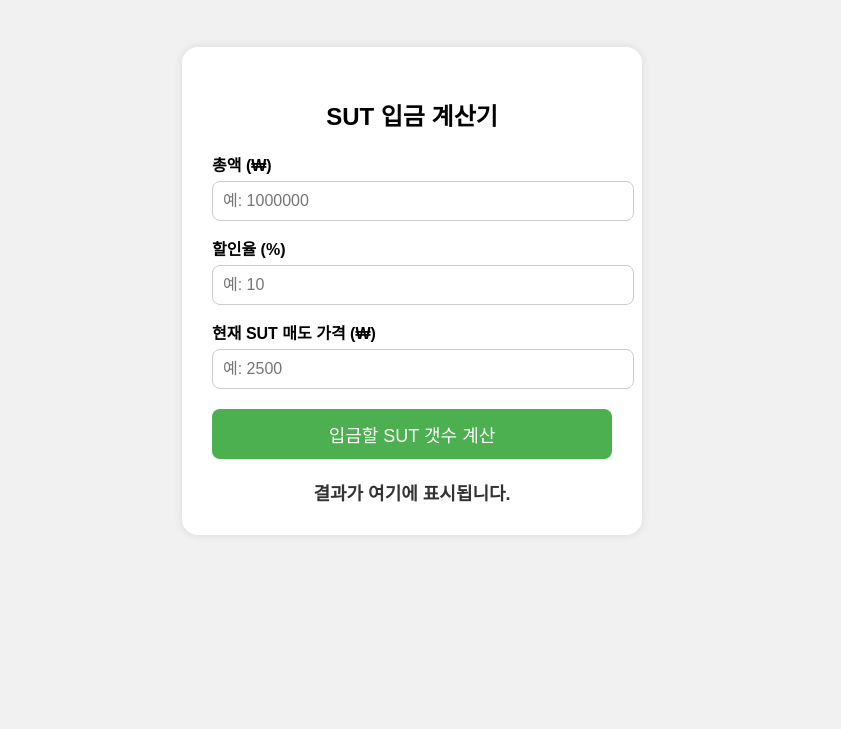
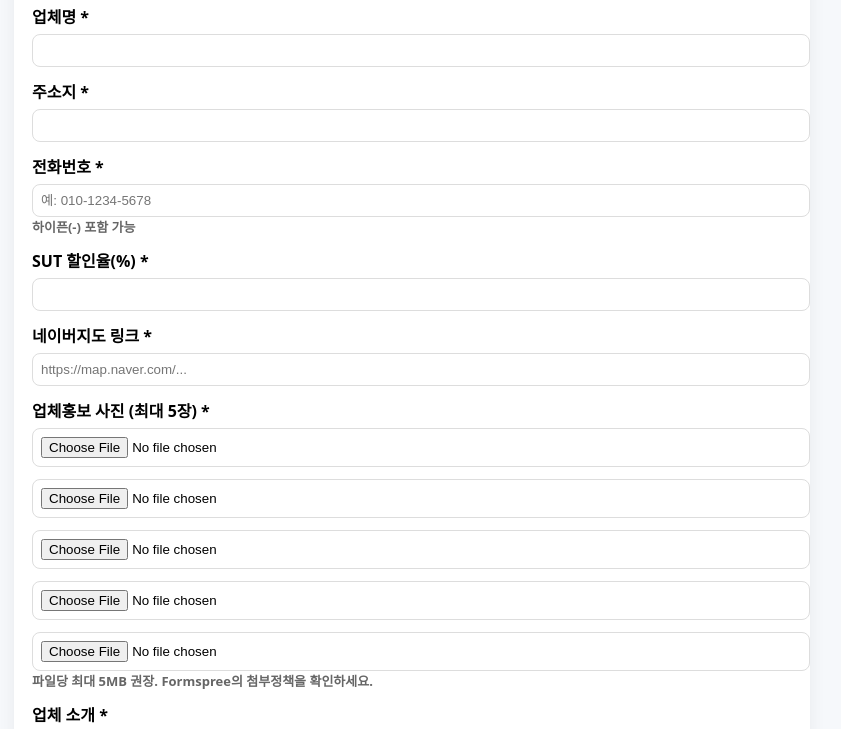
Before and after one commit to sutcoin/business, a plain HTML site: page index.html in a window 1280 px wide. Shown: the part 117-846 px from the top of the page, without its empty margins (228-1069 px from the left). Before the commit the page ends 816 px from the top, so only its background shows below. Drawn offline with Linux system fonts and the light colour scheme.

Commit message:
Update index.html

```diff
--- a/index.html
+++ b/index.html
@@ -1,95 +1,71 @@
-<!DOCTYPE html>
+<!doctype html>
 <html lang="ko">
 <head>
-  <meta charset="UTF-8">
-  <title>SUT 계산기</title>
+<meta charset="utf-8" />
+<meta name="viewport" content="width=device-width,initial-scale=1" />
+<title>업체 정보 제출</title>
 <style>
-    body {
-      font-family: Arial, sans-serif;
-      background: #f1f1f1;
-      display: flex;
-      justify-content: center;
-      align-items: center;
-      height: 100vh;
-    }
-    .container {
-      background: #fff;
-      padding: 30px;
-      border-radius: 16px;
-      box-shadow: 0 0 10px rgba(0,0,0,0.1);
-      width: 400px;
-    }
-    h2 {
-      text-align: center;
-    }
-    label {
-      display: block;
-      margin-top: 15px;
-      font-weight: bold;
-    }
-    input {
-      width: 100%;
-      padding: 10px;
-      margin-top: 5px;
-      border-radius: 8px;
-      border: 1px solid #ccc;
-      font-size: 16px;
-    }
-    button {
-      width: 100%;
-      margin-top: 20px;
-      padding: 12px;
-      font-size: 18px;
-      background-color: #4CAF50;
-      color: white;
-      border: none;
-      border-radius: 8px;
-      cursor: pointer;
-    }
-    .result {
-      margin-top: 20px;
-      font-size: 18px;
-      text-align: center;
-      font-weight: bold;
-      color: #333;
-    }
+  body{font-family:system-ui, "Noto Sans KR", sans-serif; padding:20px; background:#f6f8fb}
+  .card{max-width:760px;margin:0 auto;background:#fff;padding:18px;border-radius:10px;box-shadow:0 6px 18px rgba(0,0,0,0.06)}
+  label{display:block;margin-top:12px;font-weight:600}
+  input, textarea, select{width:100%;padding:8px;margin-top:6px;border:1px solid #ddd;border-radius:8px}
+  .row{display:flex;gap:12px}
+  .row > div{flex:1}
+  .small{font-size:13px;color:#666}
+  .files{display:flex;flex-direction:column;gap:6px}
+  button{margin-top:14px;padding:10px 14px;border-radius:8px;border:0;background:#0b74de;color:#fff;font-weight:700}
 </style>
 </head>
 <body>
-  <div class="container">
-    <h2>SUT 입금 계산기</h2>
+  <div class="card">
+    <h2>업체 정보 제출</h2>
+    <form id="businessForm" action="https://formspree.io/f/your_form_id" method="POST" enctype="multipart/form-data">
+      <label>업체명 *
+        <input name="business_name" required maxlength="100" />
+      </label>
 
-    <label for="total">총액 (₩)</label>
-    <input type="number" id="total" placeholder="예: 1000000">
+      <label>주소지 *
+        <input name="address" required />
+      </label>
 
-    <label for="discount">할인율 (%)</label>
-    <input type="number" id="discount" placeholder="예: 10">
+      <label>전화번호 *
+        <input name="phone" type="tel" pattern="^0[0-9\-]{8,12}$" placeholder="예: 010-1234-5678" required />
+        <div class="small">하이픈(-) 포함 가능</div>
+      </label>
 
-    <label for="sutPrice">현재 SUT 매도 가격 (₩)</label>
-    <input type="number" id="sutPrice" placeholder="예: 2500">
+      <label>SUT 할인율(%) *
+        <input name="discount" type="number" step="0.01" min="0" max="100" required />
+      </label>
 
-    <button onclick="calculateSUT()">입금할 SUT 갯수 계산</button>
+      <label>네이버지도 링크 *
+        <input name="naver_map" type="url" placeholder="https://map.naver.com/... " required />
+      </label>
 
-    <div class="result" id="result">결과가 여기에 표시됩니다.</div>
+      <label>업체홍보 사진 (최대 5장) *
+        <div class="files">
+          <input name="photo1" type="file" accept="image/*" />
+          <input name="photo2" type="file" accept="image/*" />
+          <input name="photo3" type="file" accept="image/*" />
+          <input name="photo4" type="file" accept="image/*" />
+          <input name="photo5" type="file" accept="image/*" />
         </div>
+        <div class="small">파일당 최대 5MB 권장. Formspree의 첨부정책을 확인하세요.</div>
+      </label>
 
-  <script>
-    function calculateSUT() {
-      const total = parseFloat(document.getElementById("total").value);
-      const discount = parseFloat(document.getElementById("discount").value);
-      const sutPrice = parseFloat(document.getElementById("sutPrice").value);
-      const resultElement = document.getElementById("result");
+      <label>업체 소개 *
+        <textarea name="description" rows="6" required></textarea>
+      </label>
 
-      if (isNaN(total) || isNaN(discount) || isNaN(sutPrice) || sutPrice === 0) {
-        resultElement.textContent = "모든 값을 정확히 입력해주세요.";
-        return;
-      }
+      <label>가게 홍보 태그 (쉼표로 구분)
+        <input name="tags" placeholder="#카페, #디저트" />
+      </label>
 
-      const discountedAmount = total * (1 - discount / 100);
-      const sutAmount = discountedAmount / sutPrice;
+      <!-- 숨겨서 받을 이메일을 지정: Formspree에서는 대시보드에서 수신 이메일을 설정 -->
+      <input type="hidden" name="_subject" value="새 업체 정보 접수" />
+      <input type="hidden" name="_next" value="https://your-site.com/thanks.html" />
 
-      resultElement.textContent = `입금할 SUT 갯수: ${sutAmount.toFixed(2)}개`;
-    }
-  </script>
+      <button type="submit">제출하기</button>
+    </form>
+  </div>
 </body>
 </html>
```
Lines whose indentation alone changed are shown as unchanged.
